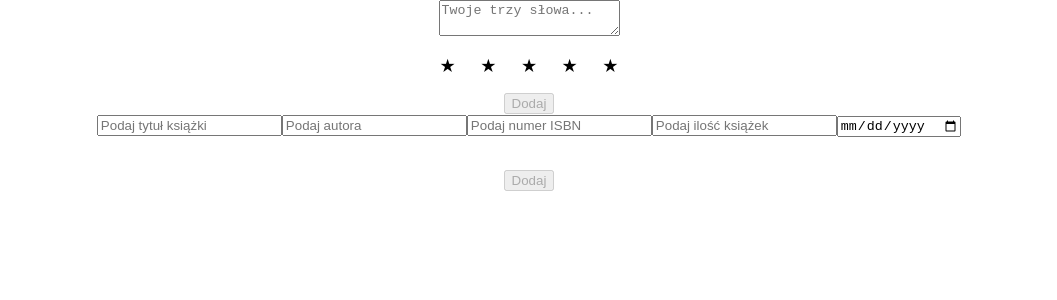
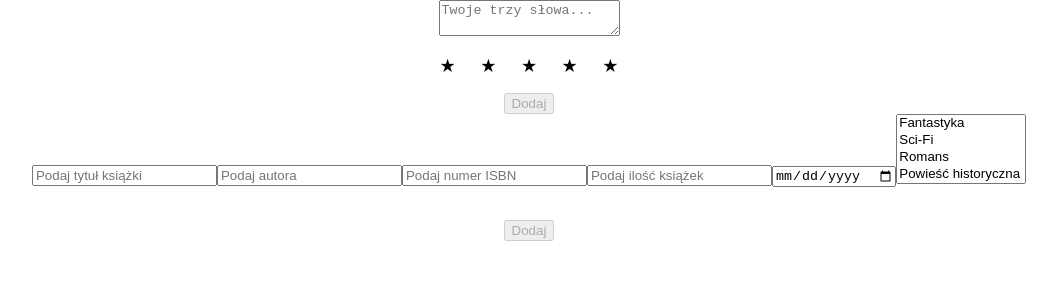
Before and after one commit to HoffWe/LibraryAppFrontend, a React (Create React App) app: page / in a window 1280 px wide. Shown: the top 300 px of the page, without its empty margins (111-1168 px from the left). Built offline with nearby package versions, Linux system fonts and the light colour scheme.

Commit message:
add Genre to genre

```diff
--- a/src/Components/AddBook.tsx
+++ b/src/Components/AddBook.tsx
@@ -6,7 +6,7 @@ export const AddBook = () => {
         {title:"", authorsId:[""],isbn:"",quantity:"",releaseDate:"",genres:[Genres.COOKBOOK]});
     const [wasEdited,setWasEdited] = useState<boolean>(false)
     const [isError,setIsError]= useState<boolean>(true)
-    useEffect(()=>setBook(prevState => {return {...prevState,genres: [Genres.FANTASY]}}),[])
+    useEffect(()=>setBook(prevState => {return {...prevState,genres: [...prevState.genres,Genres.FANTASY]}}),[])
     const addBook = () => {
         console.log({
             book
@@ -20,11 +20,12 @@ export const AddBook = () => {
         setWasEdited(true);
         setIsError(e.target.value.length <= 0);
     };
+
+
     const onSelectChanged = (e: React.ChangeEvent<HTMLSelectElement>)=>{
-        setBook(prevState => {
-            return{...prevState,[e.target.name]:e.target.value}
-        })
+        useEffect(()=>setBook(prevState => {return {...prevState,genres: [...prevState.genres,Genres.FANTASY]}}),[])
     }
+
 
     return (
         <div>
@@ -72,6 +73,15 @@ export const AddBook = () => {
                 name="releaseDate"
                 type="date"
             ></input>
+            <select multiple={true}
+                    value={book.genres}
+                    placeholder={"Wybierz gatunki książki"}
+                    onChange={onSelectChanged}
+                    name="genres">
+                {Object.values(Genres).map((value, key) => (
+                    <option value={key} key={key}>{value}</option>
+                    ))}
+            </select>
 
 
             <div
```
